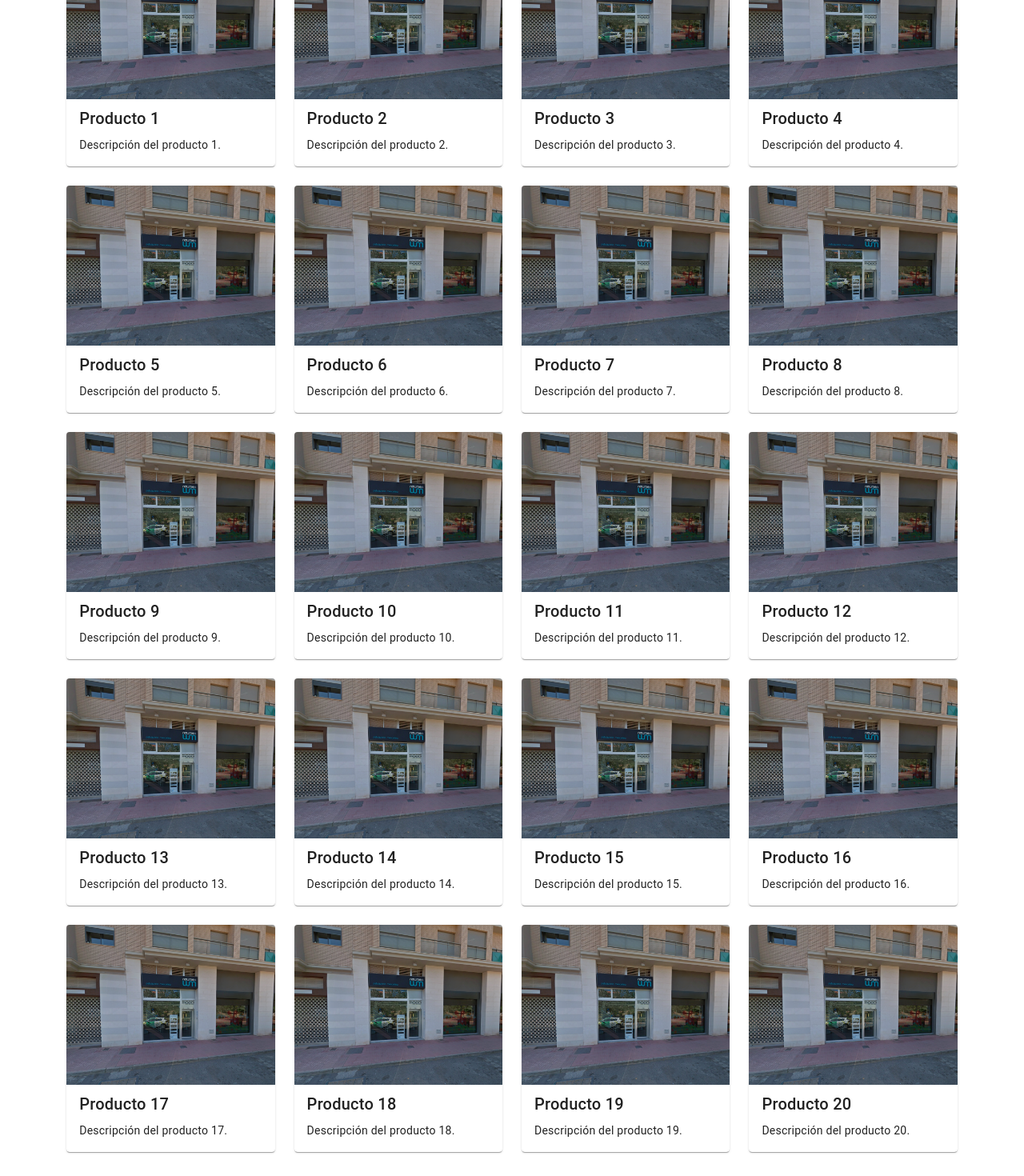
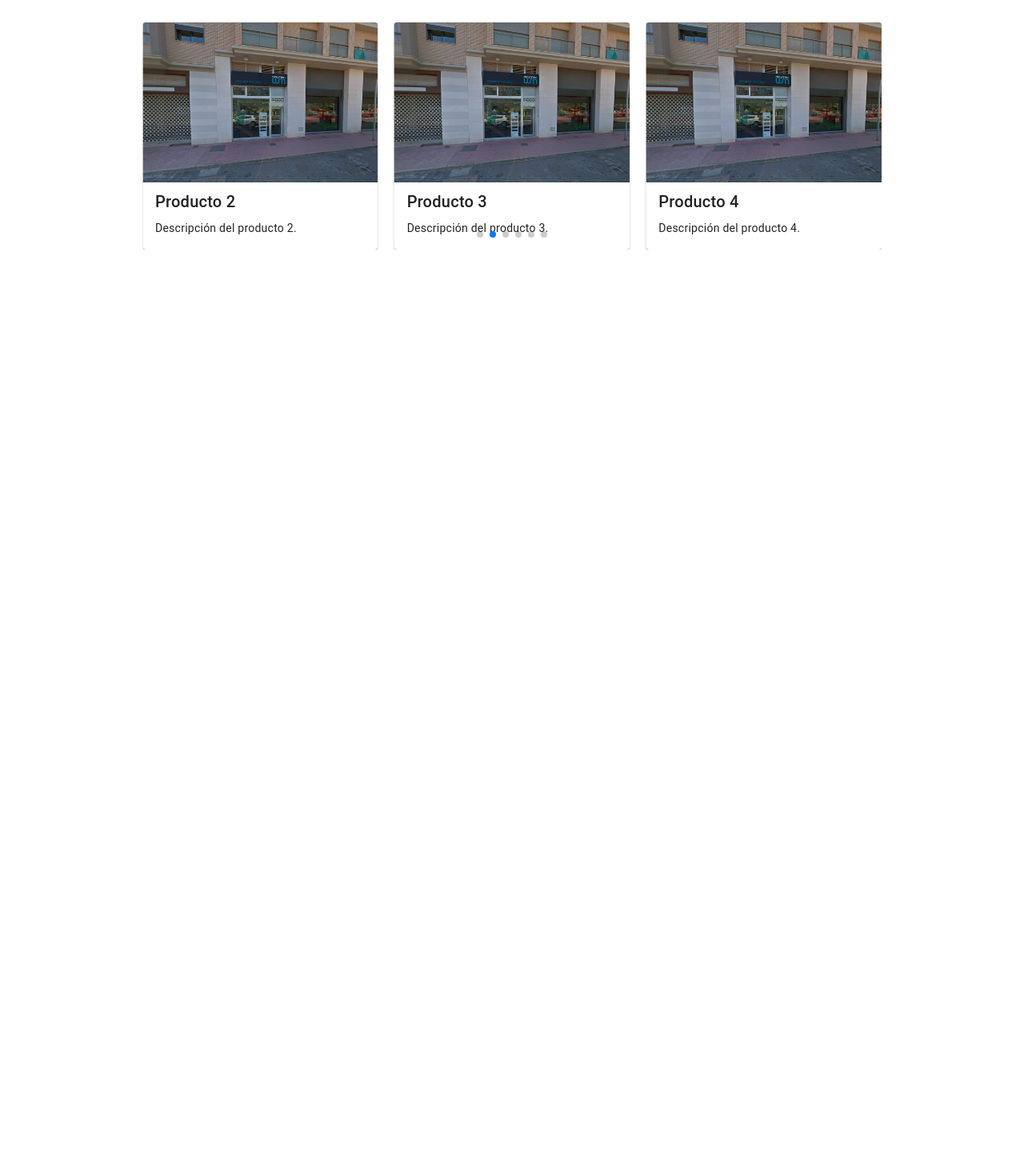
Before and after one commit to Alexfp28/newman-front, a Vue app: page /catalog in a window 1280 px wide. Shown: the part 220-1690 px from the top of the page at 80% size. After the commit the page ends 800 px from the top, so only its background shows below. Built offline with nearby package versions, Linux system fonts and the light colour scheme.

Commit message:
Nuevo Componente Swiper para mejores carruseles y modificación del CatalogComponent

```diff
--- a/package.json
+++ b/package.json
@@ -13,6 +13,7 @@
   "dependencies": {
     "@mdi/font": "^7.4.47",
     "axios": "^1.8.2",
+    "swiper": "^11.2.5",
     "vue": "^3.5.13",
     "vue-router": "^4.5.0"
   },
--- a/src/OnlyDesktop/VistaUsuario/components/pages/CatalogComponent.vue
+++ b/src/OnlyDesktop/VistaUsuario/components/pages/CatalogComponent.vue
@@ -1,58 +1,60 @@
 <script>
+import { Swiper, SwiperSlide } from 'swiper/vue';
+import 'swiper/css';
+import 'swiper/css/pagination';
+import { Pagination, Autoplay } from 'swiper/modules';
+
 export default {
-  name: "CatalogComponent",
+  components: {
+    Swiper,
+    SwiperSlide,
+  },
+  setup() {
+    return {
+      modules: [Pagination, Autoplay],
+    };
+  },
   data() {
     return {
-      // TODO ALOPEZ -> Aqui tienes que hacer una llamada al back a la tabla nueva de productos
-      // Si no existe la tabla creala con los campos pertinentes y la llamada getProducts()
       products: [
-        {"id": 1, "title": "Producto 1", "subtitle": "Categoría A", "description": "Descripción del producto 1."},
-        {"id": 2, "title": "Producto 2", "subtitle": "Categoría B", "description": "Descripción del producto 2."},
-        {"id": 3, "title": "Producto 3", "subtitle": "Categoría C", "description": "Descripción del producto 3."},
-        {"id": 4, "title": "Producto 4", "subtitle": "Categoría D", "description": "Descripción del producto 4."},
-        {"id": 5, "title": "Producto 5", "subtitle": "Categoría A", "description": "Descripción del producto 5."},
-        {"id": 6, "title": "Producto 6", "subtitle": "Categoría B", "description": "Descripción del producto 6."},
-        {"id": 7, "title": "Producto 7", "subtitle": "Categoría C", "description": "Descripción del producto 7."},
-        {"id": 8, "title": "Producto 8", "subtitle": "Categoría D", "description": "Descripción del producto 8."},
-        {"id": 9, "title": "Producto 9", "subtitle": "Categoría A", "description": "Descripción del producto 9."},
-        {"id": 10, "title": "Producto 10", "subtitle": "Categoría B", "description": "Descripción del producto 10."},
-        {"id": 11, "title": "Producto 11", "subtitle": "Categoría C", "description": "Descripción del producto 11."},
-        {"id": 12, "title": "Producto 12", "subtitle": "Categoría D", "description": "Descripción del producto 12."},
-        {"id": 13, "title": "Producto 13", "subtitle": "Categoría A", "description": "Descripción del producto 13."},
-        {"id": 14, "title": "Producto 14", "subtitle": "Categoría B", "description": "Descripción del producto 14."},
-        {"id": 15, "title": "Producto 15", "subtitle": "Categoría C", "description": "Descripción del producto 15."},
-        {"id": 16, "title": "Producto 16", "subtitle": "Categoría D", "description": "Descripción del producto 16."},
-        {"id": 17, "title": "Producto 17", "subtitle": "Categoría A", "description": "Descripción del producto 17."},
-        {"id": 18, "title": "Producto 18", "subtitle": "Categoría B", "description": "Descripción del producto 18."},
-        {"id": 19, "title": "Producto 19", "subtitle": "Categoría C", "description": "Descripción del producto 19."},
-        {"id": 20, "title": "Producto 20", "subtitle": "Categoría D", "description": "Descripción del producto 20."}
-      ]
+        { id: 1, title: 'Producto 1', description: 'Descripción del producto 1.', image: 'src/images/newmen.png' },
+        { id: 2, title: 'Producto 2', description: 'Descripción del producto 2.', image: 'src/images/newmen.png' },
+        { id: 3, title: 'Producto 3', description: 'Descripción del producto 3.', image: 'src/images/newmen.png' },
+        { id: 4, title: 'Producto 4', description: 'Descripción del producto 4.', image: 'src/images/newmen.png' },
+        { id: 5, title: 'Producto 5', description: 'Descripción del producto 5.', image: 'src/images/newmen.png' },
+        { id: 6, title: 'Producto 6', description: 'Descripción del producto 6.', image: 'src/images/newmen.png' },
+      ],
     };
-  }
+  },
 };
 </script>
 
 <template>
-  <v-container class="catalog-container fill-height" fluid>
+  <v-container class="catalog-container" fluid>
     <v-row justify="center">
-      <v-col
-          v-for="(product, i) in products"
-          :key="i"
-          cols="12" sm="6" md="4" lg="3"
-      >
-        <v-card class="m-8" hover>
-          <!-- Imagen -->
-          <v-img
-              src="src/images/newmen.png"
-              height="200px"
-              cover
-          ></v-img>
+      <v-col cols="12">
+        <h1 class="text-center my-4">Catálogo</h1>
+      </v-col>
+    </v-row>
 
-          <!-- Título y subtítulo -->
-          <v-card-title>{{ product.title }}</v-card-title>
-          <v-card-text>{{ product.description }}</v-card-text>
-
-        </v-card>
+    <v-row justify="center">
+      <v-col cols="12" md="10">
+        <swiper
+            :modules="modules"
+            :slides-per-view="3"
+            :space-between="20"
+            :loop="true"
+            :pagination="{ clickable: true }"
+            :autoplay="{ delay: 3000, disableOnInteraction: false }"
+        >
+          <swiper-slide v-for="product in products" :key="product.id">
+            <v-card class="m-4" hover>
+              <v-img :src="product.image" height="200px" cover></v-img>
+              <v-card-title>{{ product.title }}</v-card-title>
+              <v-card-text>{{ product.description }}</v-card-text>
+            </v-card>
+          </swiper-slide>
+        </swiper>
       </v-col>
     </v-row>
   </v-container>
```
